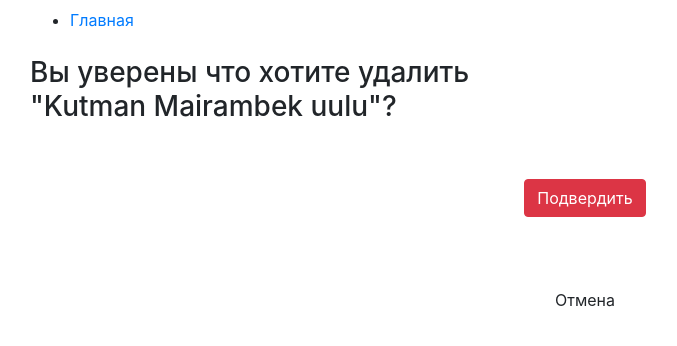
After one commit to MuctepK/guest_book, a Django app: page /note/delete/1/ in a window 1280 px wide. The commit adds this page. Shown: the top 346 px of the page, without its empty margins (55-732 px from the left). Run offline with Django 3.2, Linux system fonts and the light colour scheme; data comes from the database, SQL or seed files in the repository; some libraries are stand-ins or nearby versions.

Commit message:
Добавлена возможность удаления одной записи

```diff
--- a/source/main/urls.py
+++ b/source/main/urls.py
@@ -1,10 +1,11 @@
 from django.contrib import admin
 from django.urls import path
-from webapp.views import index_view, note_create_view, note_update_view
+from webapp.views import index_view, note_create_view, note_update_view, note_delete_view
 
 urlpatterns = [
     path('admin/', admin.site.urls),
     path('', index_view, name='index'),
     path('note/add', note_create_view, name='note_create'),
-    path('note/update/<int:pk>/', note_update_view, name='note_update')
+    path('note/update/<int:pk>/', note_update_view, name='note_update'),
+    path('note/delete/<int:pk>/', note_delete_view, name='note_delete')
 ]
--- /dev/null
+++ b/source/webapp/templates/delete.html
@@ -0,0 +1,10 @@
+{% extends "base.html" %}
+{% block title %}Удалить задачу{% endblock %}
+{% block content %}
+    <h3>Вы уверены что хотите удалить <br>"{{ note }}"?</h3>
+    <form method="POST" action="{% url "note_delete" note.pk %}" class="text-center">
+        {% csrf_token %}
+        <p><input type="submit" value="Подвердить" class="mt-5 btn btn-danger"></p>
+        <p><a href="{% url 'index' %}" class="mt-5 btn btn-default">Отмена</a></p>
+    </form>
+{% endblock %}
--- a/source/webapp/templates/index.html
+++ b/source/webapp/templates/index.html
@@ -9,6 +9,7 @@
         <h5>{{ note.author_name }}({{ note.author_mail }})</h5>
         <p>{{ note.text }}</p>
         <p><a href="{% url 'note_update' note.pk %}">Изменить</a></p>
+        <p><a href="{% url 'note_delete' note.pk %}">Удалить</a></p>
         </div>
     {% endfor %}
 {% endblock %}
--- a/source/webapp/views.py
+++ b/source/webapp/views.py
@@ -27,7 +27,12 @@ def note_create_view(request):
 
 
 def note_delete_view(request, pk):
-    pass
+    note = get_object_or_404(Note, pk=pk)
+    if request.method == 'GET':
+        return render(request, 'delete.html', context={'note': note})
+    elif request.method == 'POST':
+        note.delete()
+        return redirect('index')
 
 
 def note_update_view(request, pk):
```
